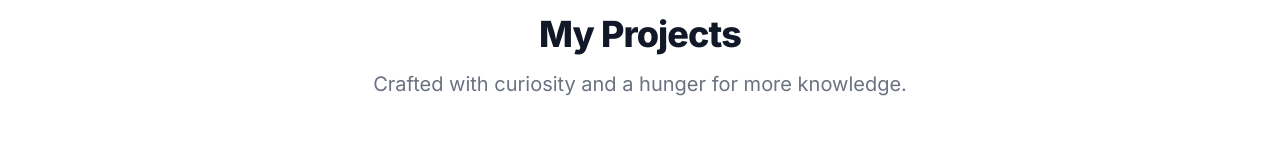
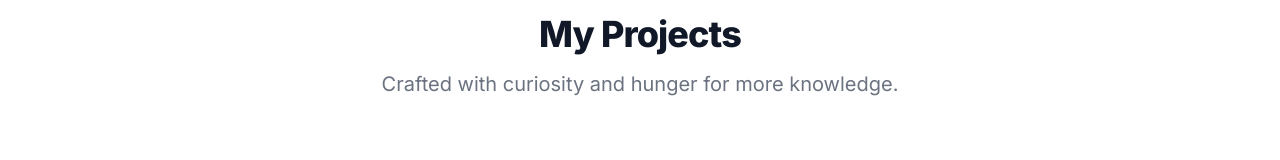
Before and after one commit to KjetilIN/indrehusedev, a Next.js app: page / in a window 1280 px wide. Shown: the part 742-902 px from the top of the page. Built offline with nearby package versions, Linux system fonts and the light colour scheme.

Commit message:
fix: small change to the text

```diff
--- a/components/projects.tsx
+++ b/components/projects.tsx
@@ -9,7 +9,7 @@ export default function ProjectsSection() {
                     My Projects
                 </h2>
                 <p className="mt-4 text-base font-normal text-gray-500 sm:text-xl dark:text-gray-400">
-                    Crafted with curiosity and a hunger for more knowledge.
+                    Crafted with curiosity and hunger for more knowledge.
                 </p>
             </div>
 
```
